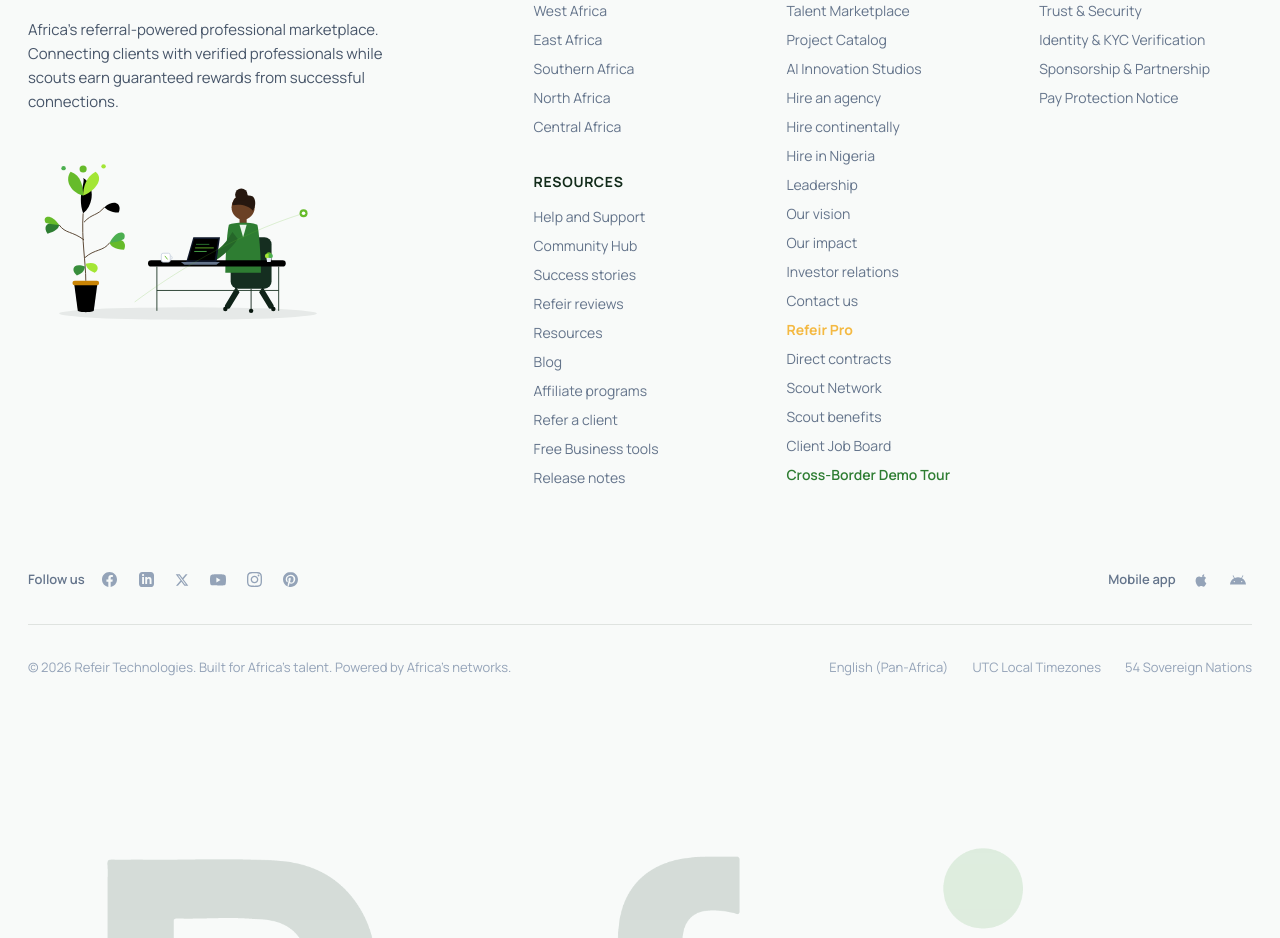
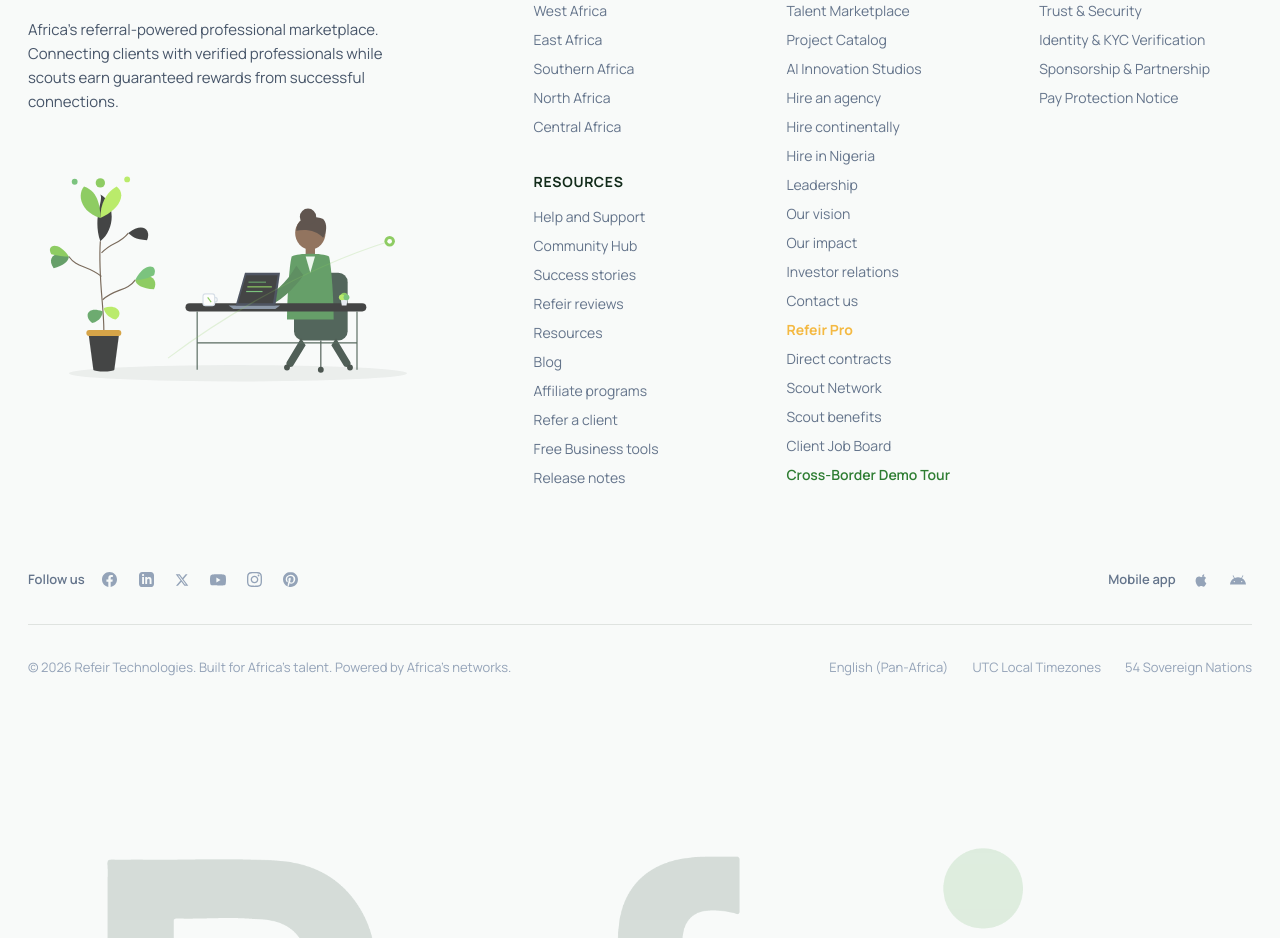
Before and after one commit to tamunotonye67/refeir-marketplace, a React (Vite) app: page / in a window 1280 px wide. Shown: the part 9560-10498 px from the top of the page. Built offline with nearby package versions, Linux system fonts and the light colour scheme; no server answers; the database is empty; a web font is replaced by a local one.

Commit message:
style(footer): enlarge growth workspace illustration and soften opacity

```diff
--- a/src/components/common/Footer.tsx
+++ b/src/components/common/Footer.tsx
@@ -146,8 +146,8 @@
             {/* Flat 2D Illustration: Professional at desk with tree & leaves representing growth */}
             <div
               style={{
-                marginTop: '1.5rem',
-                maxWidth: '340px',
+                marginTop: '1.75rem',
+                maxWidth: '440px',
                 width: '100%',
                 display: 'flex',
                 alignItems: 'center',
@@ -159,9 +159,11 @@
                 alt="Professional career growth and talent workspace"
                 style={{
                   width: '100%',
-                  maxWidth: '320px',
+                  maxWidth: '420px',
                   height: 'auto',
-                  display: 'block'
+                  display: 'block',
+                  opacity: 0.72,
+                  transition: 'opacity 0.25s ease'
                 }}
               />
             </div>
```
